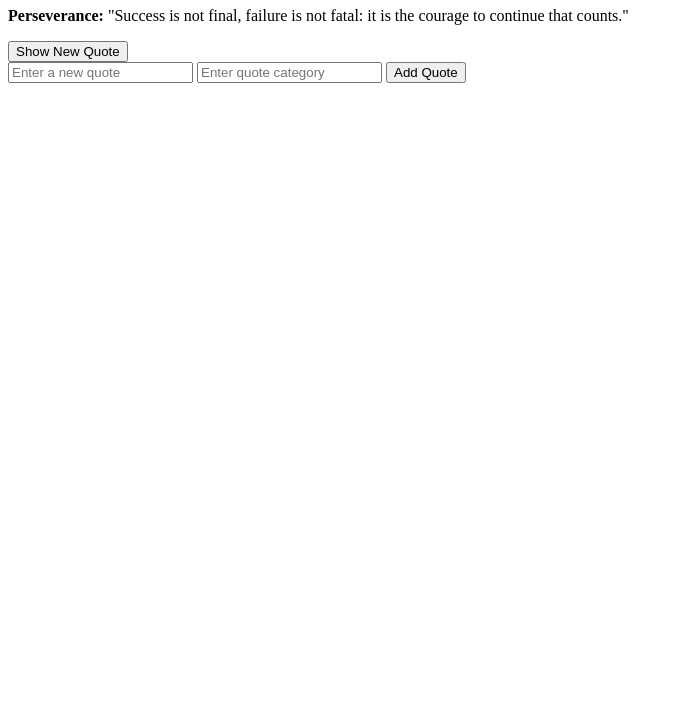
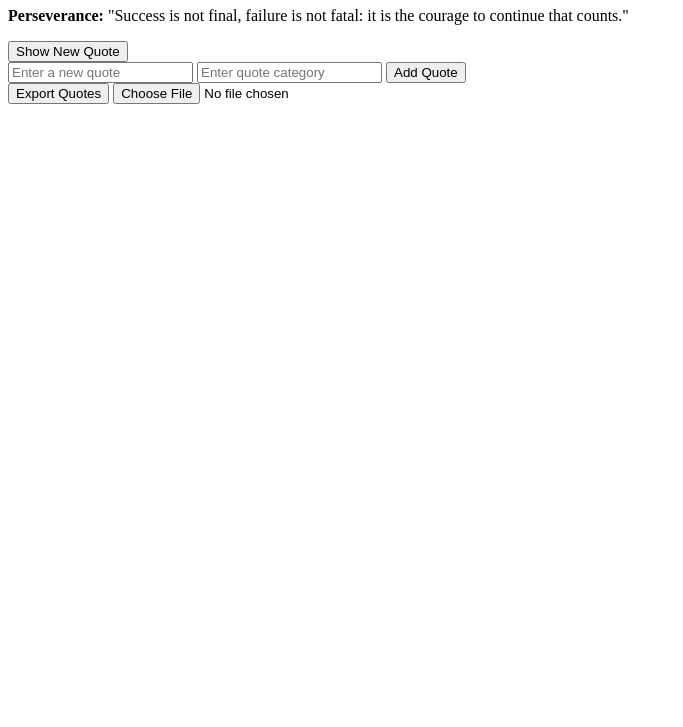
Before and after one commit to onumaeleanyagift/alx_fe_javascript, a plain HTML site: page dom-manipulation/index.html in a window 1280 px wide. Shown: the part 73-800 px from the top of the page, without its empty margins (0-683 px from the left). Drawn offline with Linux system fonts and the light colour scheme.

Commit message:
added an export and import button

```diff
--- a/dom-manipulation/index.html
+++ b/dom-manipulation/index.html
@@ -18,6 +18,10 @@
     <button onclick="addQuote()">Add Quote</button>
   </div>
 
+  <button id="exportQuotes">Export Quotes</button>
+<input type="file" id="importFile" accept=".json" />
+
+
   <script src="script.js"></script>
 </body>
 </html>
```
